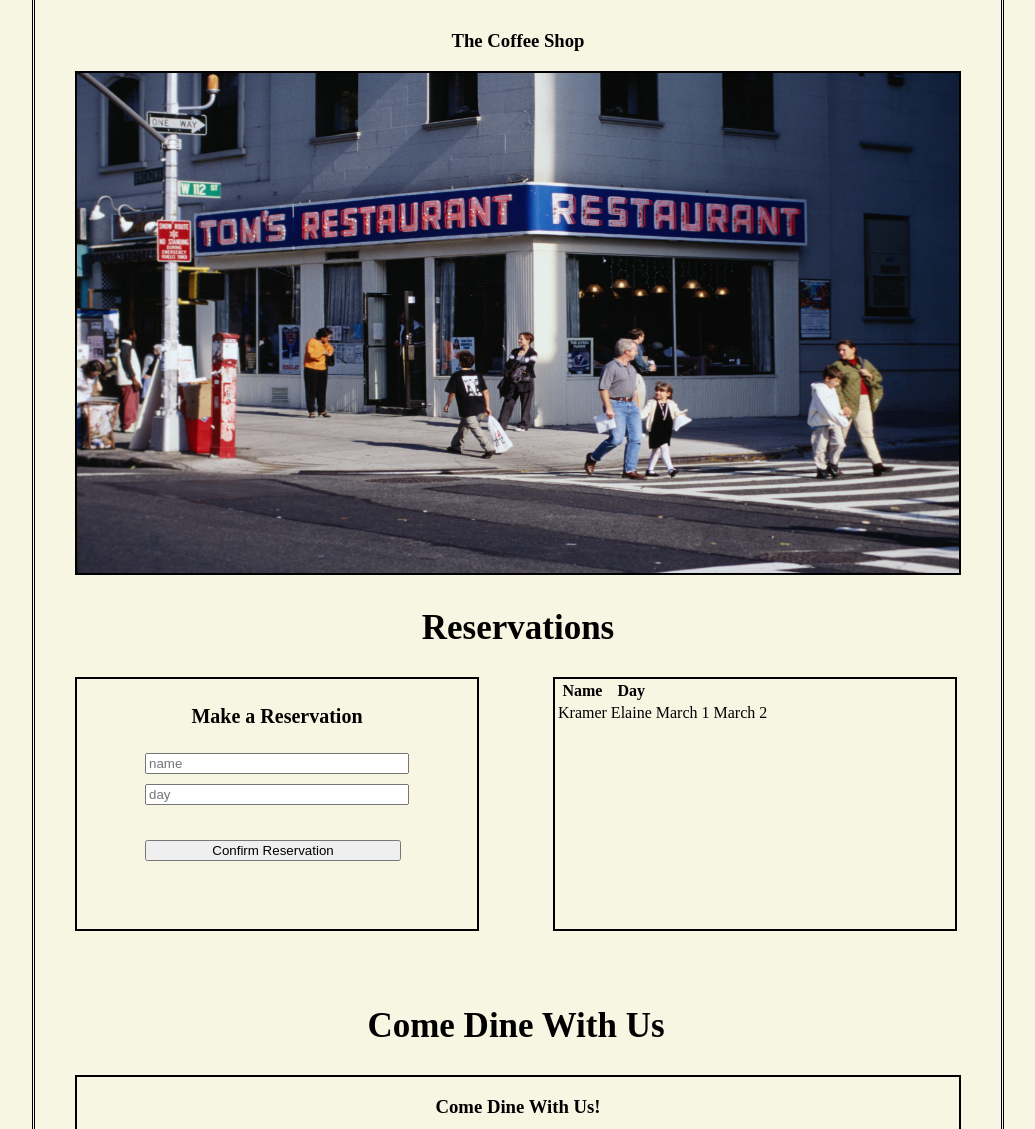
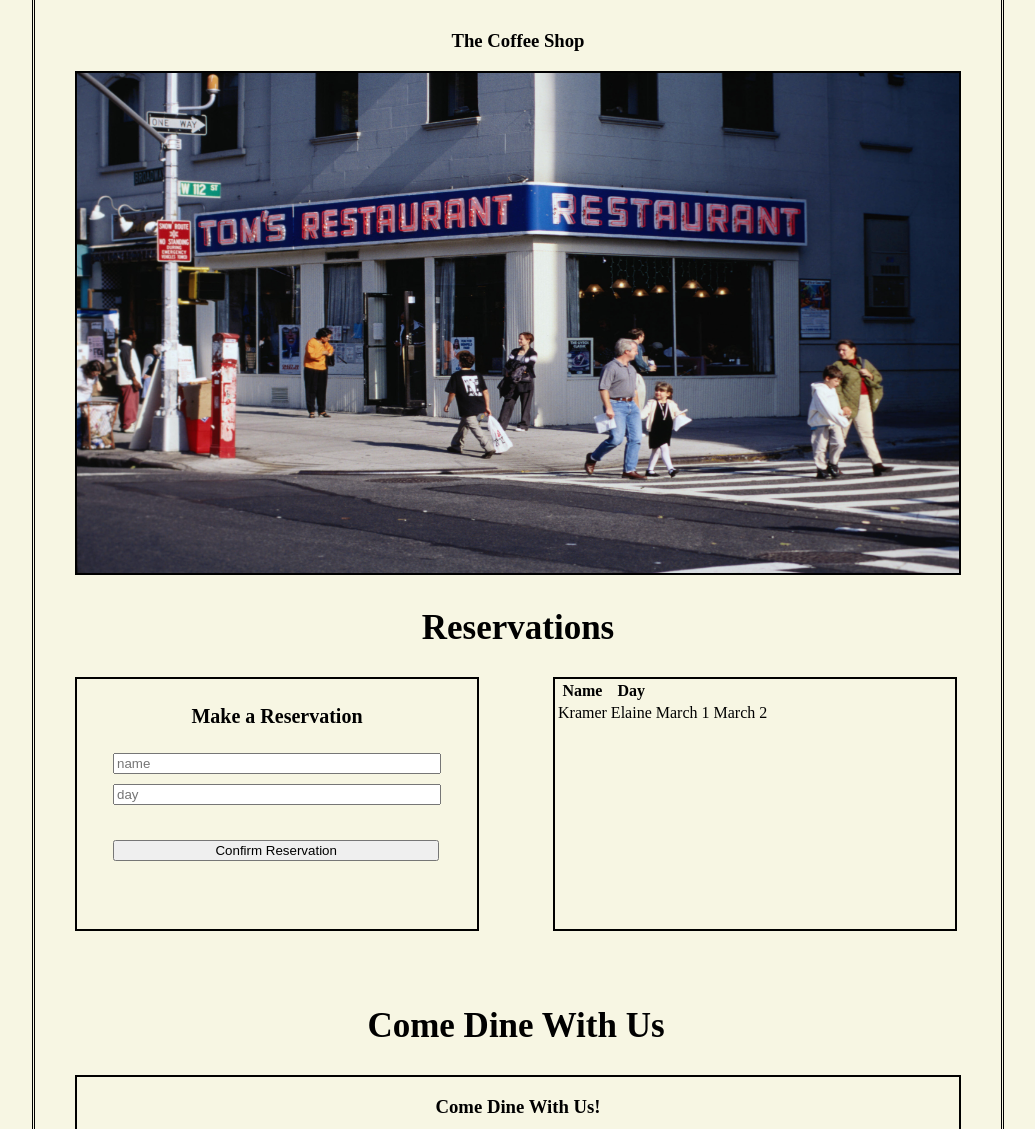
Before and after one commit to mcohen113/jerrys-restaurant, a plain HTML site: page index.html in a window 1280 px wide. Shown: the part 106-1235 px from the top of the page, without its empty margins (122-1157 px from the left). Drawn offline with Linux system fonts and the light colour scheme; some packages are replaced by stand-ins of ours.

Commit message:
button width and margin

```diff
--- a/style.css
+++ b/style.css
@@ -73,13 +73,13 @@
 }
 
 button {
-  width: 20vw;
+  width: 25.5vw;
   margin-left: 5px;
   margin-top: 30px;
 }
 
 .res-input {
-  width: 20vw;
+  width: 25vw;
   margin: 5px;
 }
 
```
